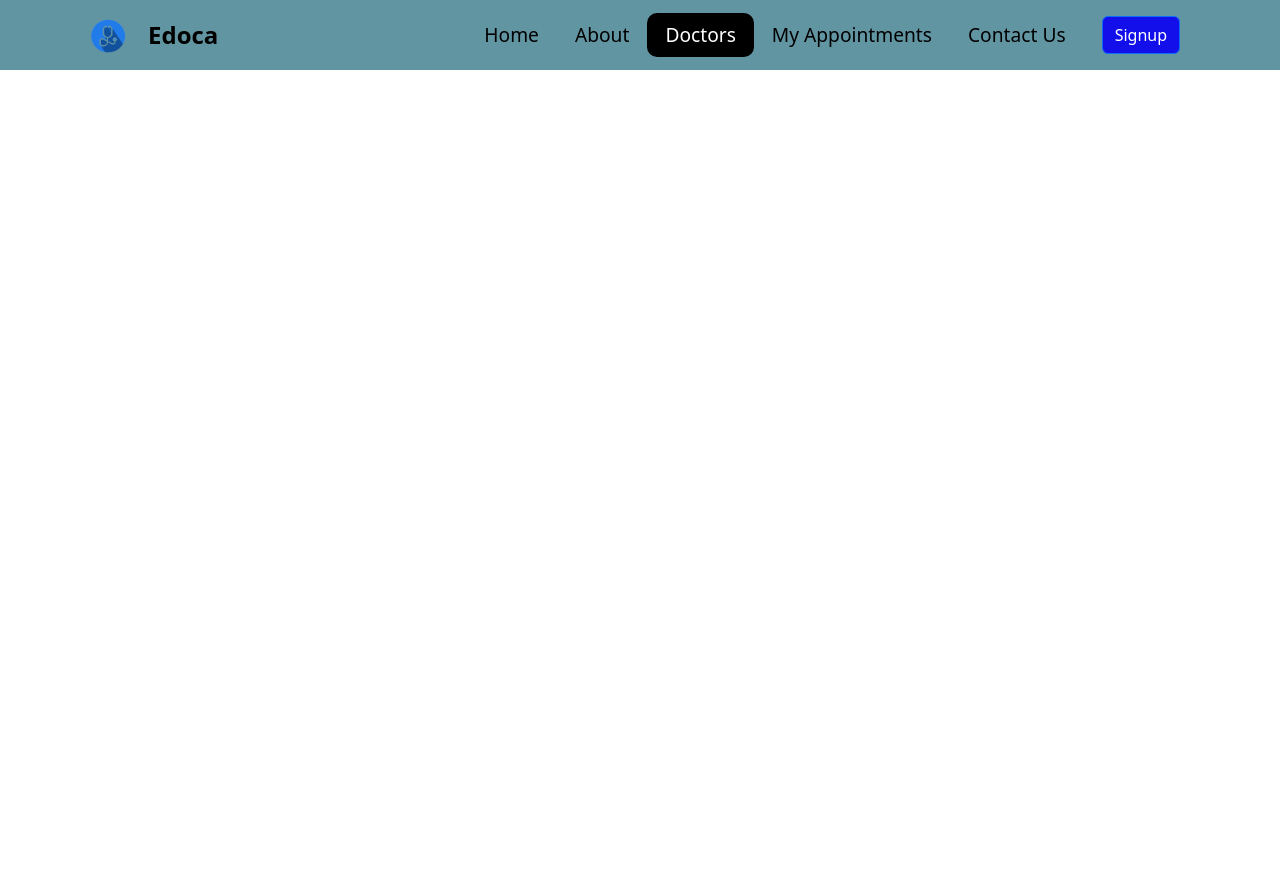
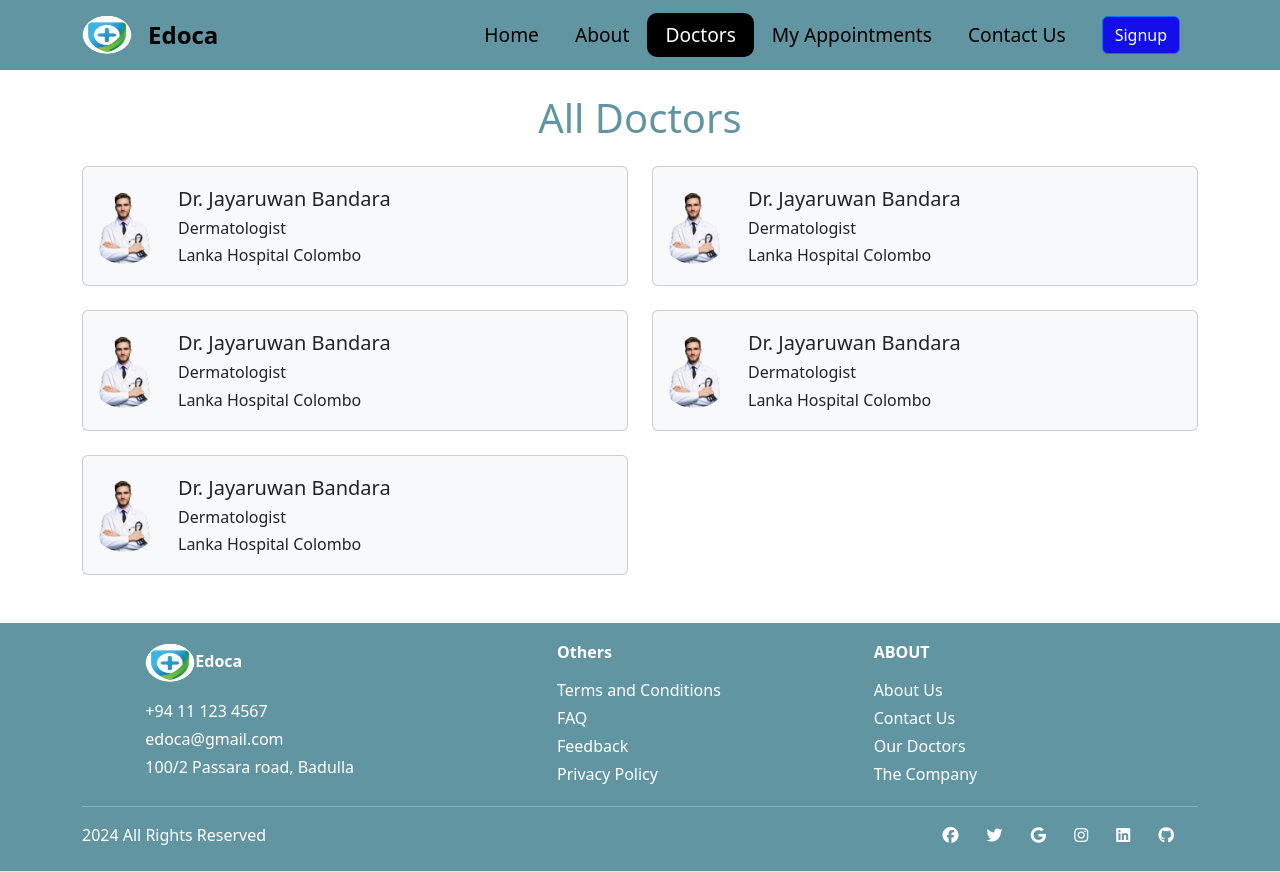
Before and after one commit to SadeepaB/Doctor-appointment-System-Web-application-, a PHP site: page /doctors.html in a window 1280 px wide. Before the commit the page ends 70 px from the top, so only its background shows below. Run offline with PHP 8.4, Linux system fonts and the light colour scheme.

Commit message:
logo and doctors page
doctors page created and logo changed

```diff
--- a/doctors.html
+++ b/doctors.html
@@ -43,6 +43,113 @@
     </div>
   </nav>
 
+<!--Doctors-->
+  <div class="container mt-4">
+    <h1 class="text-center mb-4" style="color: #6295a2;">All Doctors</h1>
+    <div class="row g-4">
+      <div class="col-xl-6 col-lg-6 col-md-12 col-sm-12">
+        <div class="card h-auto flex-row p-1 bg-light">
+          <img src="images/d1.png" class="card-img rounded-circle m-auto" style="width: 75px; height: 75px; object-fit: cover;">
+          <div class="card-body d-flex flex-column">
+            <h5 class="card-title">Dr. Jayaruwan Bandara</h5>
+            <h6 class="card-text">Dermatologist</h6>
+            <h6 class="card-text">Lanka Hospital Colombo</h6>
+          </div>
+        </div>
+      </div>
+      <div class="col-xl-6 col-lg-6 col-md-12 col-sm-12">
+        <div class="card h-auto flex-row p-1 bg-light">
+          <img src="images/d1.png" class="card-img rounded-circle m-auto" style="width: 75px; height: 75px; object-fit: cover;">
+          <div class="card-body d-flex flex-column">
+            <h5 class="card-title">Dr. Jayaruwan Bandara</h5>
+            <h6 class="card-text">Dermatologist</h6>
+            <h6 class="card-text">Lanka Hospital Colombo</h6>
+          </div>
+        </div>
+      </div>
+      <div class="col-xl-6 col-lg-6 col-md-12 col-sm-12">
+        <div class="card h-auto flex-row p-1 bg-light">
+          <img src="images/d1.png" class="card-img rounded-circle m-auto" style="width: 75px; height: 75px; object-fit: cover;">
+          <div class="card-body d-flex flex-column">
+            <h5 class="card-title">Dr. Jayaruwan Bandara</h5>
+            <h6 class="card-text">Dermatologist</h6>
+            <h6 class="card-text">Lanka Hospital Colombo</h6>
+          </div>
+        </div>
+      </div>
+      <div class="col-xl-6 col-lg-6 col-md-12 col-sm-12">
+        <div class="card h-auto flex-row p-1 bg-light">
+          <img src="images/d1.png" class="card-img rounded-circle m-auto" style="width: 75px; height: 75px; object-fit: cover;">
+          <div class="card-body d-flex flex-column">
+            <h5 class="card-title">Dr. Jayaruwan Bandara</h5>
+            <h6 class="card-text">Dermatologist</h6>
+            <h6 class="card-text">Lanka Hospital Colombo</h6>
+          </div>
+        </div>
+      </div>
+      <div class="col-xl-6 col-lg-6 col-md-12 col-sm-12">
+        <div class="card h-auto flex-row p-1 bg-light">
+          <img src="images/d1.png" class="card-img rounded-circle m-auto" style="width: 75px; height: 75px; object-fit: cover;">
+          <div class="card-body d-flex flex-column">
+            <h5 class="card-title">Dr. Jayaruwan Bandara</h5>
+            <h6 class="card-text">Dermatologist</h6>
+            <h6 class="card-text">Lanka Hospital Colombo</h6>
+          </div>
+        </div>
+      </div>
+    </div>
+  </div>
+
+<!--Footer-->
+<footer class="text-center text-lg-start pt-sm-1 mt-5" style="background-color: #6295a2; color: white;">
+
+  <section class="">
+    <div class="container text-center text-md-start mt-1">
+      <div class="row mt-3">
+        <div class="col-md-3 col-lg-4 col-xl-3 mx-auto">
+          <h6 class="fw-bold mb-3">
+            <img src="images/logo.png" width="50" height="40">Edoca
+          </h6>
+          <p class="mb-1">+94 11 123 4567</p>
+          <p class="mb-1">edoca@gmail.com</p>
+          <p class="mb-1">100/2 Passara road, Badulla</p>
+        </div>
+
+        <div class="col-md-3 col-lg-2 col-xl-2 mx-auto">
+          <h6 class="fw-bold mb-3">Others</h6>
+          <p class="mb-1">Terms and Conditions</p>
+          <p class="mb-1">FAQ</p>
+          <p class="mb-1">Feedback</p>
+          <p class="mb-1">Privacy Policy</p>
+        </div>
+
+        <div class="col-md-4 col-lg-3 col-xl-3 mx-auto mb-md-0">
+          <h6 class="text-uppercase fw-bold mb-3">About</h6>
+          <p class="mb-1"><a href="about.html" class="text-reset text-decoration-none">About Us</a></p>
+          <p class="mb-1"><a href="contact us.html" class="text-reset text-decoration-none">Contact Us</a></p>
+          <p class="mb-1"><a href="doctors.html" class="text-reset text-decoration-none">Our Doctors</a></p>
+          <p class="mb-1"><a href="#" class="text-reset text-decoration-none">The Company</a></p>
+        </div>
+      </div>
+    </div>
+  </section>
+  <section class="d-flex justify-content-center justify-content-lg-between p-4 pt-0 border-bottom">
+    <div class="container">
+      <hr>
+      <div class="d-flex justify-content-between align-items-center">
+        <p class="text-start mb-0">2024 All Rights Reserved</p>
+        <div class="social-icons">
+          <a href="#" class="me-4 text-reset"><i class="fab fa-facebook"></i></a>
+          <a href="#" class="me-4 text-reset"><i class="fab fa-twitter"></i></a>
+          <a href="#" class="me-4 text-reset"><i class="fab fa-google"></i></a>
+          <a href="#" class="me-4 text-reset"><i class="fab fa-instagram"></i></a>
+          <a href="#" class="me-4 text-reset"><i class="fab fa-linkedin"></i></a>
+          <a href="#" class="me-4 text-reset"><i class="fab fa-github"></i></a>
+        </div>
+      </div>
+    </div>
+  </section>
+</footer>
 
   <script src="js/bootstrap.min.js"></script>
 </body>
--- a/signup.html
+++ b/signup.html
@@ -42,6 +42,7 @@
     </div>
   </nav>
 
+<!--Signup-->
 
   <script src="js/bootstrap.min.js"></script>
 </body>
--- a/styles.css
+++ b/styles.css
@@ -50,6 +50,11 @@
     object-fit: cover; /* Ensure the image covers the area */
     margin: 0 auto; /* Center the image horizontally */
 }
+.card:hover {
+    transform: scale(1.05);
+    transition: transform 0.3s ease;
+   background-color: #f0f0f0 !important;
+  }
 
 /*Footer*/
 .footer-section {
```
Also changed, not shown: index.html (+6 -6 lines), images/2207.i605.048.S.m005.c13.office illustration.jpg (deleted), images/logo.png.
